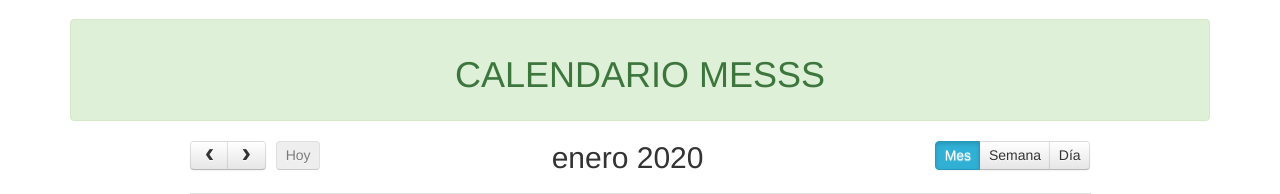
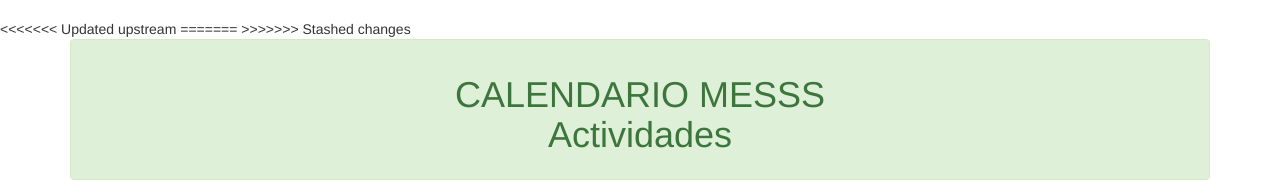
Before and after one commit to pedro2806/prueba2020, a PHP site: page / in a window 1280 px wide. Shown: the part 51-245 px from the top of the page. Run offline with PHP 8.4, Linux system fonts and the light colour scheme; data comes from the database, SQL or seed files in the repository.

Commit message:
Update index.php

```diff
--- a/index.php
+++ b/index.php
@@ -15,7 +15,11 @@ $events = $req->fetchAll();
     <meta name="description" content="">
     <meta name="author" content="">
 
+<<<<<<< Updated upstream
     <title>Agenda MESS</title>
+=======
+    <title>Agenda MESS 2020</title>
+>>>>>>> Stashed changes
 
     <!-- Bootstrap Core CSS -->
     <link href="css/bootstrap.min.css" rel="stylesheet">
@@ -72,7 +76,7 @@ $events = $req->fetchAll();
         <div class="row">
             <div class="col-lg-12 text-center">
 			<div class="alert alert-success" role="alert">
-				<h1>CALENDARIO MESSS</h1>
+				<h1>CALENDARIO MESSS  <br> Actividades</h1>
 			</div>
                 <div id="calendar" class="col-centered"> </div>
             </div>
```
